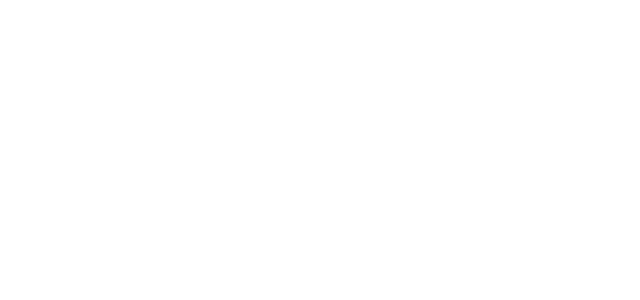
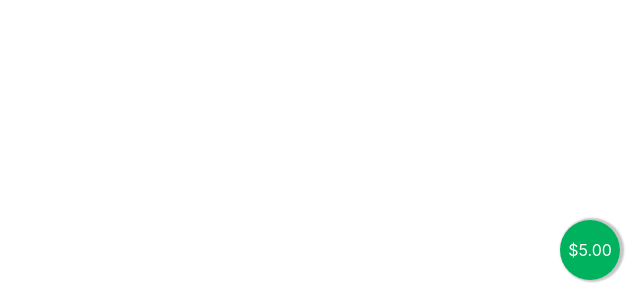
Before and after one commit to okpalaChidiebere/reactnd-mastering-web-animations, a React (Create React App) app: page /fABWithMenu in a window 1280 px wide. Before the commit this address had no page. Shown: the part 500-800 px from the top of the page, without its empty margins (640-1280 px from the left). Built offline with nearby package versions, Linux system fonts and the light colour scheme.

Commit message:
floating action button with menu

```diff
--- a/package.json
+++ b/package.json
@@ -8,6 +8,7 @@
     "@testing-library/user-event": "^13.5.0",
     "react": "^18.2.0",
     "react-dom": "^18.2.0",
+    "react-icons": "^4.9.0",
     "react-router-dom": "^6.11.2",
     "react-scripts": "5.0.1",
     "web-vitals": "^2.1.4"
--- a/src/App.js
+++ b/src/App.js
@@ -1,5 +1,11 @@
-import { BrowserRouter as Router, Route, Routes } from "react-router-dom";
+import {
+  BrowserRouter as Router,
+  Route,
+  Routes,
+  Navigate,
+} from "react-router-dom";
 import Home from "./components/Home";
+import FABWithMenu from "./components/FABWithMenu";
 import styles from "./css/App.module.css";
 
 function App() {
@@ -8,7 +14,9 @@
       <div className={styles.App}>
         <Routes>
           {/* <Route element={Layout}> */}
-          <Route path="/" element={<Home />} />
+          <Route path="/" element={<Navigate to="/fABWithMenu" />} />
+          <Route path="home" element={<Home />} />
+          <Route path="fABWithMenu" element={<FABWithMenu />} />
           {/* </Route> */}
         </Routes>
       </div>
--- /dev/null
+++ b/src/components/FABWithMenu.js
@@ -0,0 +1,164 @@
+import styles from "../css/styles.module.css";
+import { IoReloadCircle } from "react-icons/io5";
+import { MdLocalDrink } from "react-icons/md";
+import { useCallback, useEffect, useRef } from "react";
+
+const config = {
+  duration: 200,
+  fill: "both",
+};
+
+export default function FABWithMenu() {
+  const reloadBtnRef = useRef(null);
+  const orderBtnRef = useRef(null);
+  const payBtnTextRef = useRef(null);
+  const reloadBtnTextRef = useRef(null);
+  const orderBtnTextRef = useRef(null);
+  const backgroundRef = useRef(null);
+
+  const backgroundAnimation = useRef(null);
+  const reloadAnimation = useRef(null);
+  const orderAnimation = useRef(null);
+  const reloadBtnAnimation = useRef(null);
+  const orderBtnAnimation = useRef(null);
+  const payBtnAnimation = useRef(null);
+
+  useEffect(() => {
+    reloadAnimation.current = new Animation(
+      new KeyframeEffect(
+        reloadBtnRef.current,
+        {
+          transform: ["translateY(0px) scale(0)", "translateY(-70px) scale(1)"],
+        },
+        config
+      ),
+      document.timeline
+    );
+
+    orderAnimation.current = new Animation(
+      new KeyframeEffect(
+        orderBtnRef.current,
+        {
+          transform: [
+            "translateY(0px) scale(0)",
+            "translateY(-140px) scale(1)", // translateY is double the reload button
+          ],
+        },
+        config
+      ),
+      document.timeline
+    );
+
+    const labelKeyFrames = {
+      transform: [
+        "translateX(-30px)",
+        "translateX(-72px)", //80% of 90px which is 90 * .8
+        "translateX(-90px)",
+      ],
+      opacity: [0, 0, 1], //we don't show the label until the 80% percentage of the animation
+      offset: [0, 0.8, 1],
+    };
+
+    reloadBtnAnimation.current = new Animation(
+      new KeyframeEffect(reloadBtnTextRef.current, labelKeyFrames, config),
+      document.timeline
+    );
+    orderBtnAnimation.current = new Animation(
+      new KeyframeEffect(orderBtnTextRef.current, labelKeyFrames, config),
+      document.timeline
+    );
+    payBtnAnimation.current = new Animation(
+      new KeyframeEffect(payBtnTextRef.current, labelKeyFrames, config),
+      document.timeline
+    );
+
+    // scale the background out
+    backgroundAnimation.current = new Animation(
+      new KeyframeEffect(
+        backgroundRef.current,
+        {
+          transform: ["scale(0)", "scale(50)"], //IDEALLY the increased scale number will be dynamic
+        },
+        config
+      ),
+      document.timeline
+    );
+  }, []);
+
+  // for testing  :)
+  // you can always check the state of your animations for testing
+  //   useLayoutEffect(() => {
+  //     reloadAnimation.current?.effect.updateTiming({ duration: 0.001 });
+  //     orderAnimation.current?.effect.updateTiming({
+  //       duration: 0.001,
+  //     });
+
+  //     reloadAnimation.current?.play();
+  //     orderAnimation.current?.play();
+  //   }, []);
+
+  const { background, button, container, label, other, pay, payText } = styles;
+  const toggleOpen = useCallback(async () => {
+    if (
+      !reloadAnimation.current?.currentTime &&
+      !orderAnimation.current?.currentTime &&
+      !orderBtnAnimation.current?.currentTime &&
+      !reloadBtnAnimation.current?.currentTime &&
+      !backgroundAnimation.current?.currentTime &&
+      !payBtnAnimation.current?.currentTime
+    ) {
+      reloadAnimation.current?.updatePlaybackRate(1);
+      orderAnimation.current?.updatePlaybackRate(1);
+      reloadBtnAnimation.current?.updatePlaybackRate(1);
+      orderBtnAnimation.current?.updatePlaybackRate(1);
+      backgroundAnimation.current?.updatePlaybackRate(1);
+      payBtnAnimation.current?.updatePlaybackRate(1);
+
+      await Promise.all([
+        reloadAnimation.current?.ready,
+        orderAnimation.current?.ready,
+        reloadBtnAnimation.current?.ready,
+        orderBtnAnimation.current?.ready,
+        backgroundAnimation.current?.ready,
+        payBtnAnimation.current?.ready,
+      ]);
+
+      reloadAnimation.current?.play();
+      orderAnimation.current?.play();
+      reloadBtnAnimation.current?.play();
+      orderBtnAnimation.current?.play();
+      backgroundAnimation.current?.play();
+      payBtnAnimation.current?.play();
+      return;
+    }
+    reloadAnimation.current?.reverse();
+    orderAnimation.current?.reverse();
+    reloadBtnAnimation.current?.reverse();
+    orderBtnAnimation.current?.reverse();
+    backgroundAnimation.current?.reverse();
+    payBtnAnimation.current?.reverse();
+  }, []);
+  return (
+    <div className={container}>
+      <div ref={backgroundRef} className={background} />
+      <div ref={orderBtnRef} className={[button, other].join(" ")}>
+        <span ref={orderBtnTextRef} className={label}>
+          Order
+        </span>
+        <MdLocalDrink size={20} color="#555" />
+      </div>
+      <div ref={reloadBtnRef} className={[button, other].join(" ")}>
+        <span ref={reloadBtnTextRef} className={label}>
+          Reload
+        </span>
+        <IoReloadCircle size={20} color="#555" />
+      </div>
+      <div className={[button, pay].join(" ")} onClick={toggleOpen}>
+        <span ref={payBtnTextRef} className={label}>
+          Pay
+        </span>
+        <span className={payText}>$5.00</span>
+      </div>
+    </div>
+  );
+}
--- /dev/null
+++ b/src/css/styles.module.css
@@ -0,0 +1,53 @@
+.container {
+  flex: 1;
+  min-height: 100vh;
+  display: flex;
+  flex-direction: column;
+  justify-content: center;
+  align-items: center;
+  overflow: hidden;
+}
+
+.background {
+  background-color: rgba(0, 0, 0, 0.2);
+  position: absolute;
+  width: 60px;
+  height: 60px;
+  bottom: 20px;
+  right: 20px;
+  border-radius: 30px;
+}
+
+.button {
+  display: flex;
+  width: 60px;
+  height: 60px;
+  align-items: center;
+  justify-content: center;
+  /* offset-x | offset-y | blur-radius | spread-radius | color and opacity */
+  box-shadow: 2px 0px 2px 2px rgba(51, 51, 51, 0.1);
+  border-radius: 30px;
+  position: absolute;
+  bottom: 20px;
+  right: 20px;
+}
+
+.other {
+  background-color: #fff;
+}
+
+.payText {
+  color: #fff;
+}
+
+.pay {
+  background-color: #00b15e;
+}
+
+.label {
+  color: #fff;
+  position: absolute;
+  font-size: 18;
+  background-color: transparent;
+  opacity: 0;
+}
```
Also changed, not shown: 1 other file (tests, documents, lock files or other folders).
